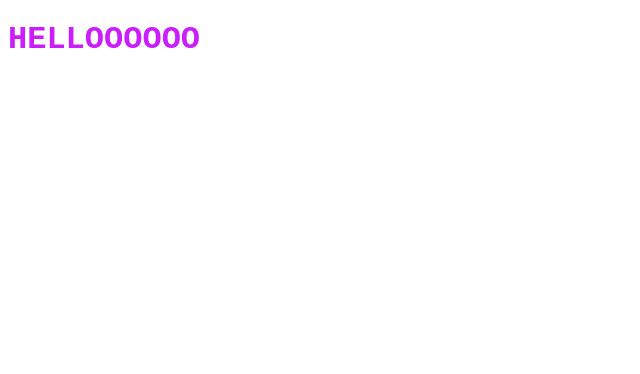
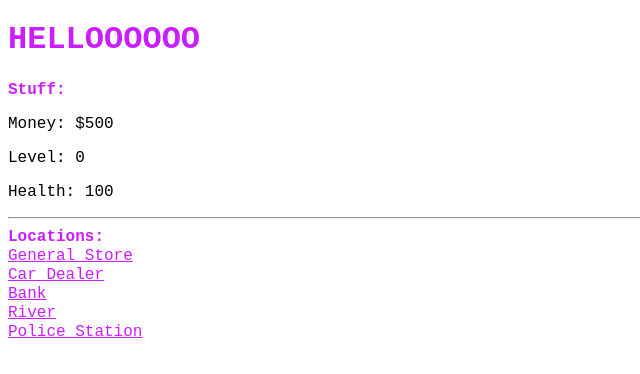
Before and after one commit to FunnyTom777/MTT-Ultimate-Ultimate-SuperUltimate, a plain HTML site: page mttsp.html in a window 1280 px wide. Shown: the whole page, without its empty margins (0-640 px from the left). Drawn offline with Linux system fonts and the light colour scheme; a web font is replaced by a local one.

Commit message:
work on singleplayer

```diff
--- a/mttsp.html
+++ b/mttsp.html
@@ -8,5 +8,16 @@
 </head>
 <body>
     <h1>HELLOOOOOO</h1>
+    <strong>Stuff:</strong>
+    <p>Money: $500</p>
+    <p>Level: 0</p>
+    <p>Health: 100</p>
+    <hr>
+    <strong>Locations:</strong><br> <!-- I should probbably make the actual html files for these locations...-->
+    <a href="locations/location">General Store</a><br>
+    <a href="locations/location">Car Dealer</a><br>
+    <a href="locations/location">Bank</a><br>
+    <a href="locations/location">River</a><br>
+    <a href="locations/location">Police Station</a><br>
 </body>
 </html>
```
Also changed, not shown: index.html (+1 -1 lines).
